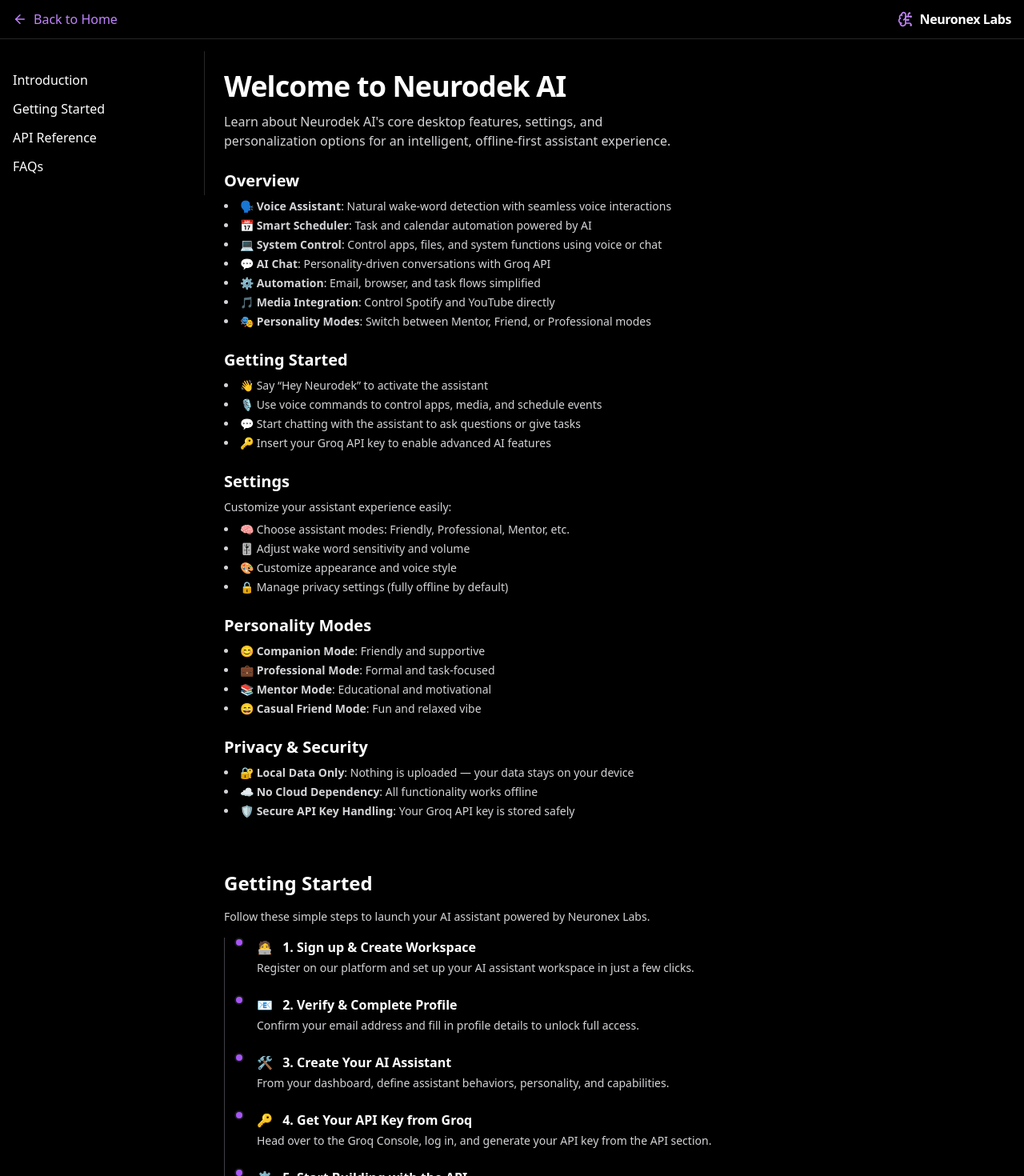
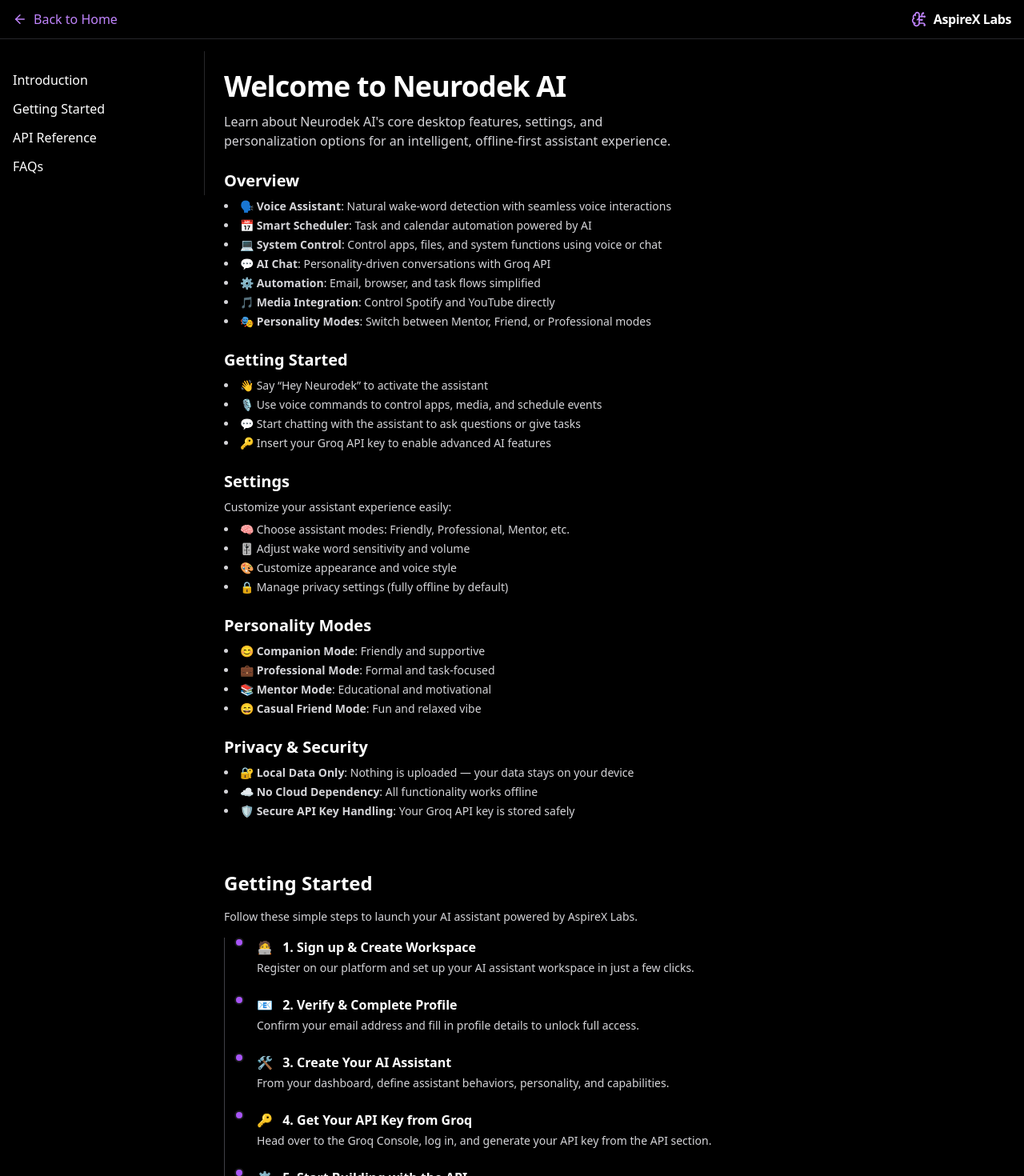
Before and after one commit to anurag-srivatsav/NeuroDesk, a React (Vite) app: page /Docs in a window 1280 px wide. Shown: the top 1470 px of the page at 80% size. Built offline with nearby package versions, Linux system fonts and the light colour scheme.

Commit message:
Update Docs.tsx

```diff
--- a/src/Docs.tsx
+++ b/src/Docs.tsx
@@ -30,7 +30,7 @@
         <div className="flex items-center gap-2">
           <BrainCircuit className="w-5 h-5 text-purple-400" />
           <span className="text-base font-semibold text-white tracking-tight">
-            Neuronex Labs
+            AspireX Labs
           </span>
         </div>
         <button
@@ -148,7 +148,7 @@
           <section id="getting-started" className="space-y-4">
             <h2 className="text-xl sm:text-2xl font-bold text-white">Getting Started</h2>
             <p className="text-zinc-300 text-xs sm:text-sm">
-              Follow these simple steps to launch your AI assistant powered by Neuronex Labs.
+              Follow these simple steps to launch your AI assistant powered by AspireX Labs.
             </p>
 
             <ol className="relative border-l border-zinc-700 pl-5 space-y-6">
```
